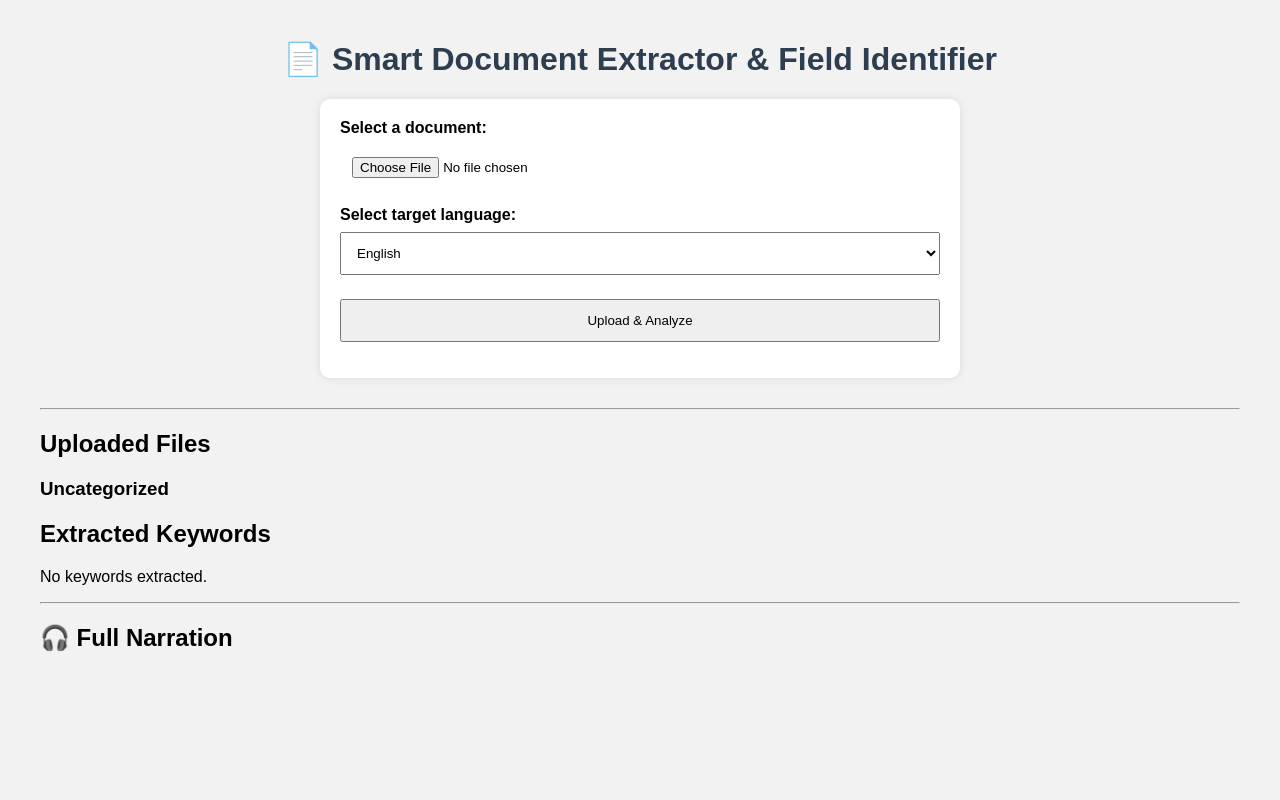
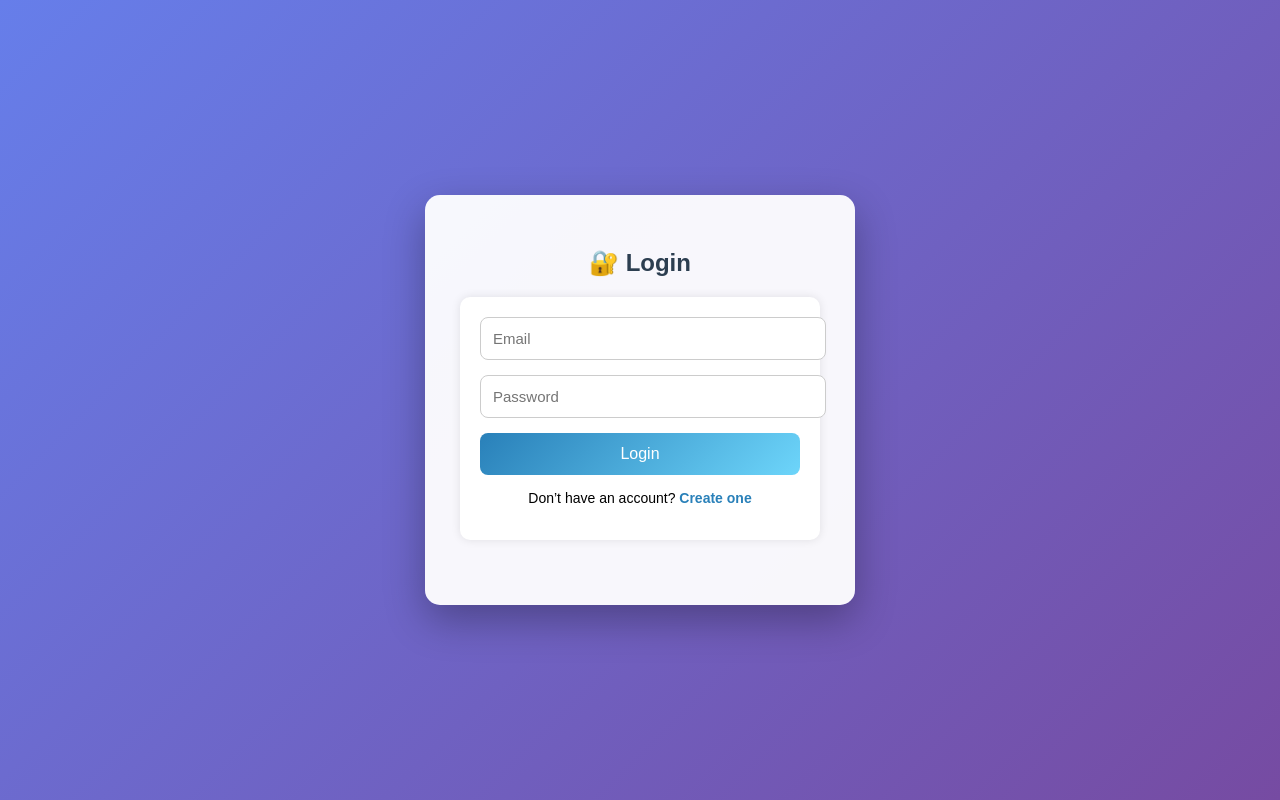
Before and after one commit to Rithishrekp/Extractor, a Flask app: page / in a window 1280 px wide. Run offline with Flask 3, Linux system fonts and the light colour scheme.

Commit message:
Initial Commit

```diff
--- a/templates/index.html
+++ b/templates/index.html
@@ -54,6 +54,73 @@
             .result-box { padding: 15px; margin: 0 10px 20px; }
             input[type=file], input[type=submit], select { padding: 10px; }
         }
+        /* ================= AUTH STYLES ================= */
+.auth-container {
+    position: fixed;
+    inset: 0;
+    background: linear-gradient(135deg, #667eea, #764ba2);
+    display: flex;
+    align-items: center;
+    justify-content: center;
+    z-index: 9999;
+}
+
+.auth-card {
+    background: rgba(255,255,255,0.95);
+    padding: 35px;
+    width: 360px;
+    border-radius: 15px;
+    box-shadow: 0 15px 40px rgba(0,0,0,0.3);
+    animation: fadeIn 0.6s ease;
+}
+
+.auth-card h2 {
+    text-align: center;
+    margin-bottom: 20px;
+    color: #2c3e50;
+}
+
+.auth-card input {
+    width: 100%;
+    padding: 12px;
+    margin-bottom: 15px;
+    border-radius: 8px;
+    border: 1px solid #ccc;
+    font-size: 15px;
+}
+
+.auth-card button {
+    width: 100%;
+    padding: 12px;
+    background: linear-gradient(135deg, #2980b9, #6dd5fa);
+    color: white;
+    font-size: 16px;
+    border: none;
+    border-radius: 8px;
+    cursor: pointer;
+}
+
+.auth-card button:hover {
+    opacity: 0.9;
+}
+
+.switch-text {
+    text-align: center;
+    margin-top: 15px;
+    font-size: 14px;
+}
+
+.switch-text span {
+    color: #2980b9;
+    font-weight: bold;
+    cursor: pointer;
+}
+
+@keyframes fadeIn {
+    from { opacity: 0; transform: scale(0.95); }
+    to { opacity: 1; transform: scale(1); }
+}
+
     </style>
 </head>
 <body>
@@ -280,8 +347,63 @@
 </audio>
 {% endif %}
 
+<!-- ================= AUTH SECTION ================= -->
+<div class="auth-container" id="authContainer">
+    <div class="auth-card">
+        <h2 id="authTitle">🔐 Login</h2>
+
+        <!-- Login Form -->
+        <form id="loginForm">
+            <input type="email" placeholder="Email" required>
+            <input type="password" placeholder="Password" required>
+            <button type="submit">Login</button>
+            <p class="switch-text">
+                Don’t have an account?
+                <span onclick="showSignup()">Create one</span>
+            </p>
+        </form>
+
+        <!-- Signup Form -->
+        <form id="signupForm" style="display:none;">
+            <input type="text" placeholder="Full Name" required>
+            <input type="email" placeholder="Email" required>
+            <input type="password" placeholder="Password" required>
+            <input type="password" placeholder="Confirm Password" required>
+            <button type="submit">Sign Up</button>
+            <p class="switch-text">
+                Already have an account?
+                <span onclick="showLogin()">Login</span>
+            </p>
+        </form>
+    </div>
+</div>
 
 
+<script>
+function showSignup() {
+    document.getElementById("loginForm").style.display = "none";
+    document.getElementById("signupForm").style.display = "block";
+    document.getElementById("authTitle").innerText = "📝 Sign Up";
+}
+
+function showLogin() {
+    document.getElementById("signupForm").style.display = "none";
+    document.getElementById("loginForm").style.display = "block";
+    document.getElementById("authTitle").innerText = "🔐 Login";
+}
+
+/* TEMPORARY: Hide auth after login */
+document.getElementById("loginForm").onsubmit = function(e) {
+    e.preventDefault();
+    document.getElementById("authContainer").style.display = "none";
+};
+
+document.getElementById("signupForm").onsubmit = function(e) {
+    e.preventDefault();
+    alert("Signup successful! Please login.");
+    showLogin();
+};
+</script>
 
 
 
```
